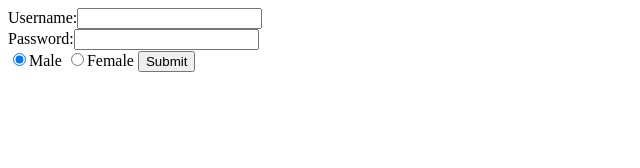
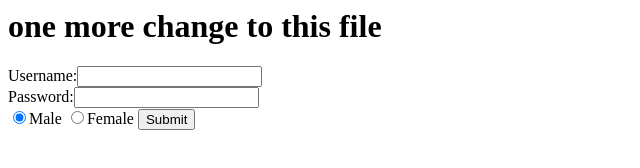
Before and after one commit to brijesh-pant/brijeshPractice, a plain HTML site: page index.html in a window 1280 px wide. Shown: the whole page, without its empty margins (0-640 px from the left). Drawn offline with Linux system fonts and the light colour scheme.

Commit message:
change in index.html

```diff
--- a/index.html
+++ b/index.html
@@ -1,5 +1,6 @@
 <html>
 <body>
+	<h1>one more change to this file</h1>
 	<form>
  	Username:<input type="text"/><br/>
 	Password:<input type="password" /><br/>
```
